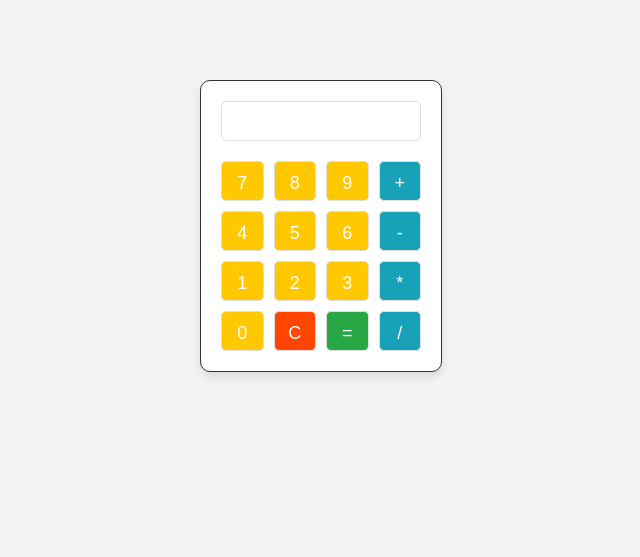
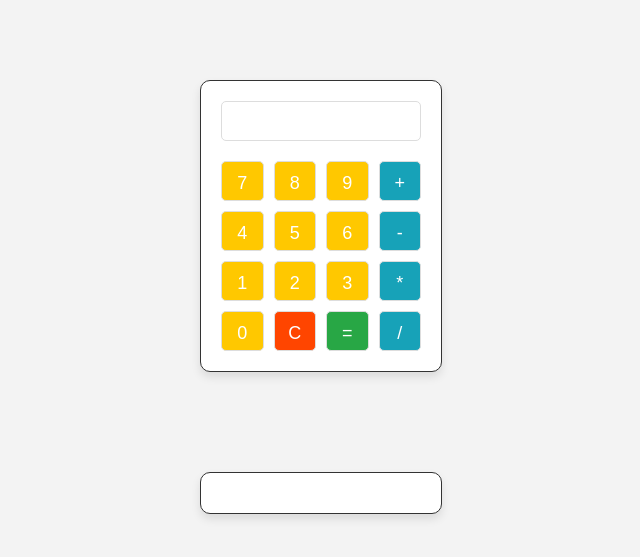
Before and after one commit to himanushi/gpts-test, a plain HTML site: page index.html in a window 1280 px wide. Shown: the part 87-644 px from the top of the page, without its empty margins (319-959 px from the left). Drawn offline with Linux system fonts and the light colour scheme.

Commit message:
add history

```diff
--- a/index.html
+++ b/index.html
@@ -29,6 +29,8 @@
     </div>
 </div>
 
+<div id="history"></div>
+
 <script src="index.js"></script>
 
 </body>
--- a/index.js
+++ b/index.js
@@ -1,5 +1,6 @@
 document.addEventListener('DOMContentLoaded', (event) => {
     const display = document.getElementById('display');
+    const history = document.getElementById('history');
     const digits = Array.from(document.getElementsByClassName('digit'));
     const opers = Array.from(document.getElementsByClassName('oper'));
     const equals = document.getElementsByClassName('equals')[0];
@@ -17,16 +18,20 @@ document.addEventListener('DOMContentLoaded', (event) => {
     // for operator buttons
     opers.forEach(button => {
         button.addEventListener('click', (e) => {
-            displayValue += e.target.innerText;
+            displayValue += ' ' + e.target.innerText + ' ';
             display.value = displayValue;
         });
     });
 
     // for equals button
     equals.addEventListener('click', () => {
-        try{
+        try {
             displayValue = eval(displayValue);
+            const historyItem = document.createElement('p');
+            historyItem.textContent = displayValue;
+            history.appendChild(historyItem);
             display.value = displayValue;
+            displayValue.toString();
         } catch {
             display.value = "Error";
             displayValue = '';
--- a/styles.css
+++ b/styles.css
@@ -78,3 +78,15 @@ h1 {
 .calculator .button:hover {
     opacity: 0.7;
 }
+
+#history {
+    width: 200px;
+    margin: 20px auto;
+    border: 1px solid #333;
+    border-radius: 10px;
+    padding: 20px;
+    background-color: #fff;
+    box-shadow: 0px 5px 10px 0px rgba(0,0,0,0.1);
+    max-height: 200px;
+    overflow-y: auto;
+}
```
